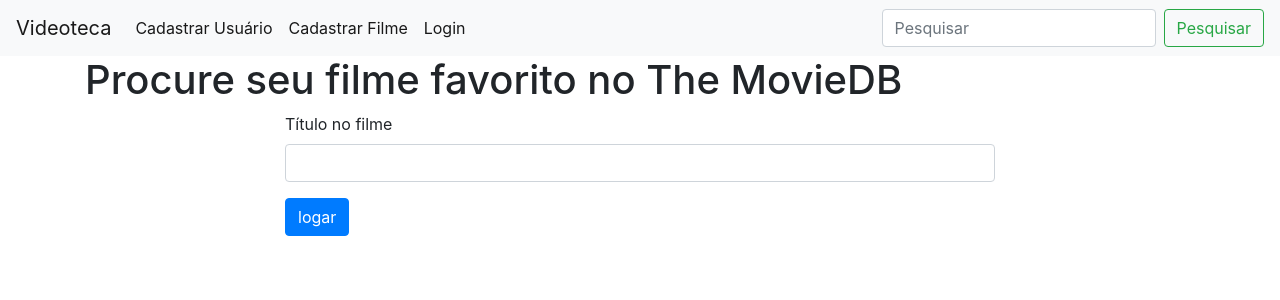
After one commit to MaercioMamedes/VideotecaDjango, a Django app: page /cadastrar-filme in a window 1280 px wide. The commit adds this page. Shown: the top 300 px of the page. Run offline with Django 3.2, Linux system fonts and the light colour scheme; some libraries are stand-ins or nearby versions.

```diff
--- a/core/models/__init__.py
+++ b/core/models/__init__.py
@@ -1 +1,3 @@
 from .UserApp import *
+from .Movie import *
+from .FavoriteMovie import *
--- a/core/urls.py
+++ b/core/urls.py
@@ -1,10 +1,11 @@
 from django.urls import path
-from core.views import user_register, index, login, authenticate
+from core.views import user_register, index, login, authenticate, movie_register
 
 app_name = 'core'
 urlpatterns = [
     path('', index, name='index'),
     path('cadastro', user_register, name='user_register'),
     path('login', login, name='login'),
-    path('auth', authenticate, name='authenticate')
+    path('auth', authenticate, name='authenticate'),
+    path('cadastrar-filme', movie_register, name='movie_register'),
 ]
--- a/core/views/__init__.py
+++ b/core/views/__init__.py
@@ -1,3 +1,4 @@
 from .user_register import *
 from .index import *
 from .login import *
+from .movie_register import *
--- /dev/null
+++ b/core/views/movie_register.py
@@ -0,0 +1,9 @@
+from django.shortcuts import render
+
+
+def movie_register(request):
+    if request.method == 'GET':
+        context = {
+            'title_page': 'Procure seu filme favorito no The MovieDB ',
+        }
+        return render(request, 'core/movieRegister.html', context)
--- a/templates/base.html
+++ b/templates/base.html
@@ -22,7 +22,10 @@
                 <a class="navbar-brand" href="{% url 'core:index' %}">Videoteca</a>
                 <ul class="navbar-nav mr-auto mt-2 mt-lg-0">
                     <li class="nav-item active">
-                        <a class="nav-link" href="{% url 'core:user_register' %}">Cadastrar<span class="sr-only">(Página atual)</span></a>
+                        <a class="nav-link" href="{% url 'core:user_register' %}">Cadastrar Usuário<span class="sr-only">(Página atual)</span></a>
+                    </li>
+                    <li class="nav-item active">
+                        <a class="nav-link" href="{% url 'core:movie_register' %}">Cadastrar Filme<span class="sr-only">(Página atual)</span></a>
                     </li>
                     <li class="nav-item active">
                         <a class="nav-link" href="#">Login<span class="sr-only">(Página atual)</span></a>
--- /dev/null
+++ b/templates/core/movieRegister.html
@@ -0,0 +1,20 @@
+{% extends 'base.html' %}
+
+{% block content %}
+
+<section class="container col-8">
+
+    <form  action="" method="post">
+        {% csrf_token %}
+
+        <div class="form-group">
+          <label for="movie">Título no filme</label>
+          <input class="form-control" type="text" name="movie" id="movie">
+        </div>
+
+        <input type="submit" value="logar" class="btn btn-primary">
+
+    </form>
+</section>
+
+{% endblock %}
```
Also changed, not shown: core/models/FavoriteMovie.py (added, +8 -0 lines), core/models/Movie.py (added, +10 -0 lines), core/migrations/0002_favoritemovie_movie.py (added).
